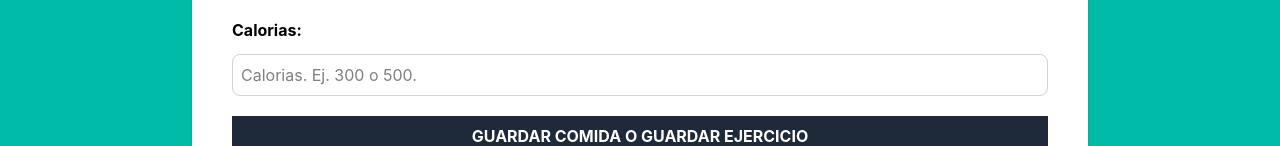
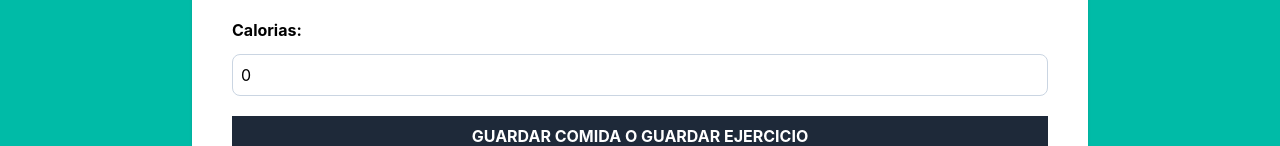
Before and after one commit to agubanchi/calorie-tracker, a React (Vite) app: page / in a window 1280 px wide. Shown: the part 368-514 px from the top of the page. Built offline with nearby package versions, Linux system fonts and the light colour scheme.

Commit message:
Creando state de actividades, genero 1 solo state ya que cada uno depende de el otro, Actividad, Calorias, Categroias

```diff
--- a/src/components/Form.tsx
+++ b/src/components/Form.tsx
@@ -1,10 +1,21 @@
+import { useState } from "react"
 import { categories } from "../data/categories"
 export default function Form() {
-  return (
+
+const [activity, setActivity] = useState ({
+    category:'',
+    name:'',
+    calories:0
+})
+
+    return (
    <form className="space-y-5 bg-white shadow p-10 rounded-lg">
     <div className=" grid grid-cols-1 gap-3">
 <label htmlFor="category" className="font-bold">Categorías:</label>
-<select className="border border-slate-300 p-2 rounded-lg w-full bg-white" name="" id="category">
+<select className="border border-slate-300 p-2 rounded-lg w-full bg-white"
+name=""
+id="category"
+value={activity.category}>
     {categories.map(category => (
         <option value={category.id} key={category.id}>
             {category.name}
@@ -13,11 +24,12 @@ export default function Form() {
 </select>
     </div>
     <div className=" grid grid-cols-1 gap-3">
-    <label htmlFor="activity" className="font-bold">Actividad:</label>
+    <label htmlFor="name" className="font-bold">Actividad:</label>
     <input
     type="text"
     name=""
-    id="activity"
+    id="name"
+    value={activity.name}
     className="border border-slate-300 p-2 rounded-lg"
     placeholder="Ej. Comida, Jugo de Naranja, Ensalada, Ejercicio, Pesas, Bicileta."
     />
@@ -28,6 +40,7 @@ export default function Form() {
     type="number"
     name=""
     id="calories"
+    value={activity.calories}
     className="border border-slate-300 p-2 rounded-lg"
     placeholder="Calorias. Ej. 300 o 500."
     />
```
